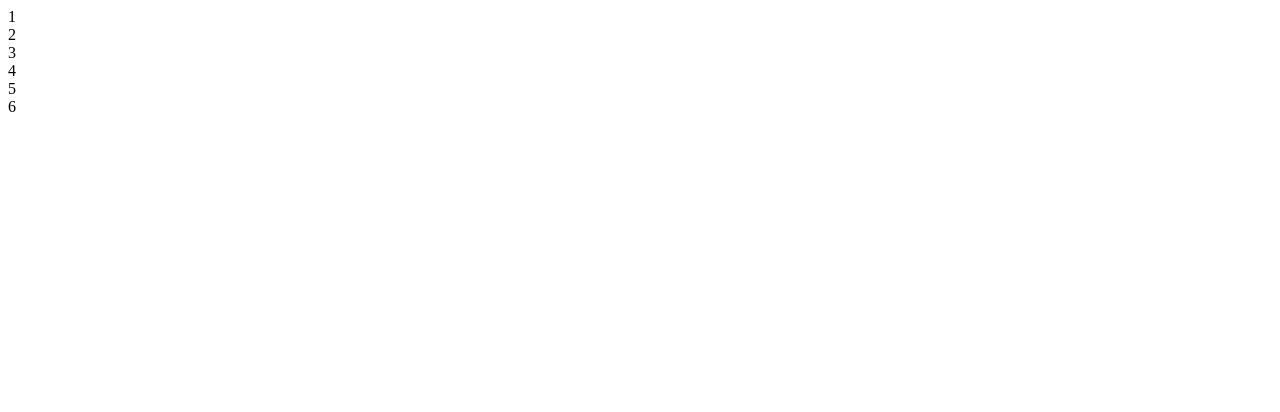
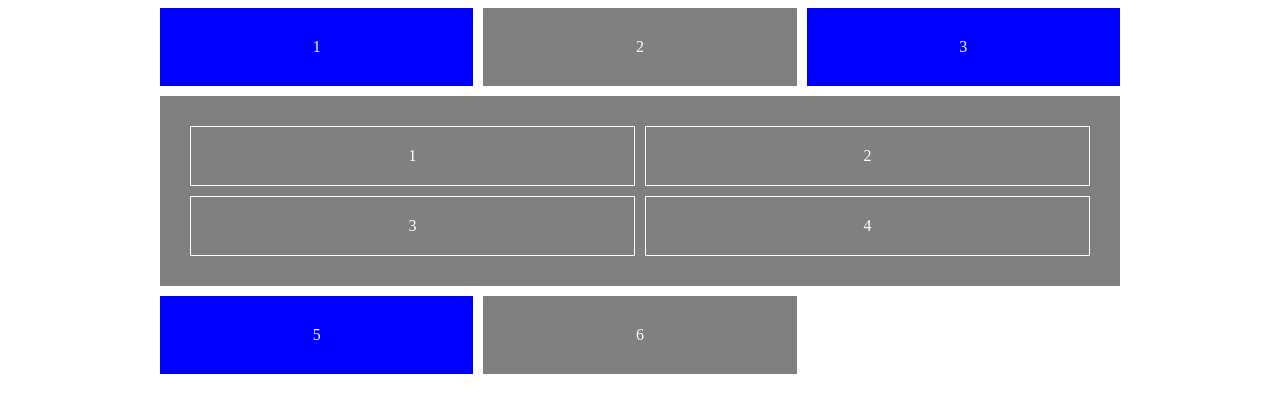
Before and after one commit to majakasprzyk/css-grid, a plain HTML site: page index.html in a window 1280 px wide. Drawn offline with Linux system fonts and the light colour scheme.

Commit message:
5 Nested grids

```diff
--- a/index.css
+++ b/index.css
@@ -1,23 +1,35 @@
 body{
     color:#fff;
-    font family: arial;
     text-align:center;
 
 }
 
 #content{
     display: grid;
-    grid-template-rows: repeat(3, 1fr);
+    grid-template-columns: repeat(3, 1fr);
     grid-gap:10px;
     max-width: 960px;
     margin: 0 auto;
     }
 
 #content div{
-    background: #blue;
+    background: blue;
     padding: 30px;
 }
 
-#content div{
-    bacground: grey;
+#content div:nth-child(even){
+    background: grey;
 }
+
+.nested{
+    display: grid;
+    grid-template-columns: 1fr 1fr;
+    grid-gap: 10px;
+    grid-column: span 3;
+}
+
+.nested p{
+    border:1px solid #fff;
+    padding: 20px;
+    margin: 0;
+}
--- a/index.html
+++ b/index.html
@@ -4,6 +4,8 @@
     <meta charset="UTF-8">
     <meta name="viewport" content="width=device-width, initial-scale=1.0">
     <title>CSS grid</title>
+    <link rel="stylesheet" type="text/css" href="index.css">
+
 </head>
 <body>
 
@@ -11,7 +13,13 @@
         <div>1</div>
         <div>2</div>
         <div>3</div>
-        <div>4</div>
+        <div class="nested">
+            <p>1</p>
+            <p>2</p>
+            <p>3</p>
+            <p>4</p>
+        </div>
+
         <div>5</div>
         <div>6</div>
     </div>
```
